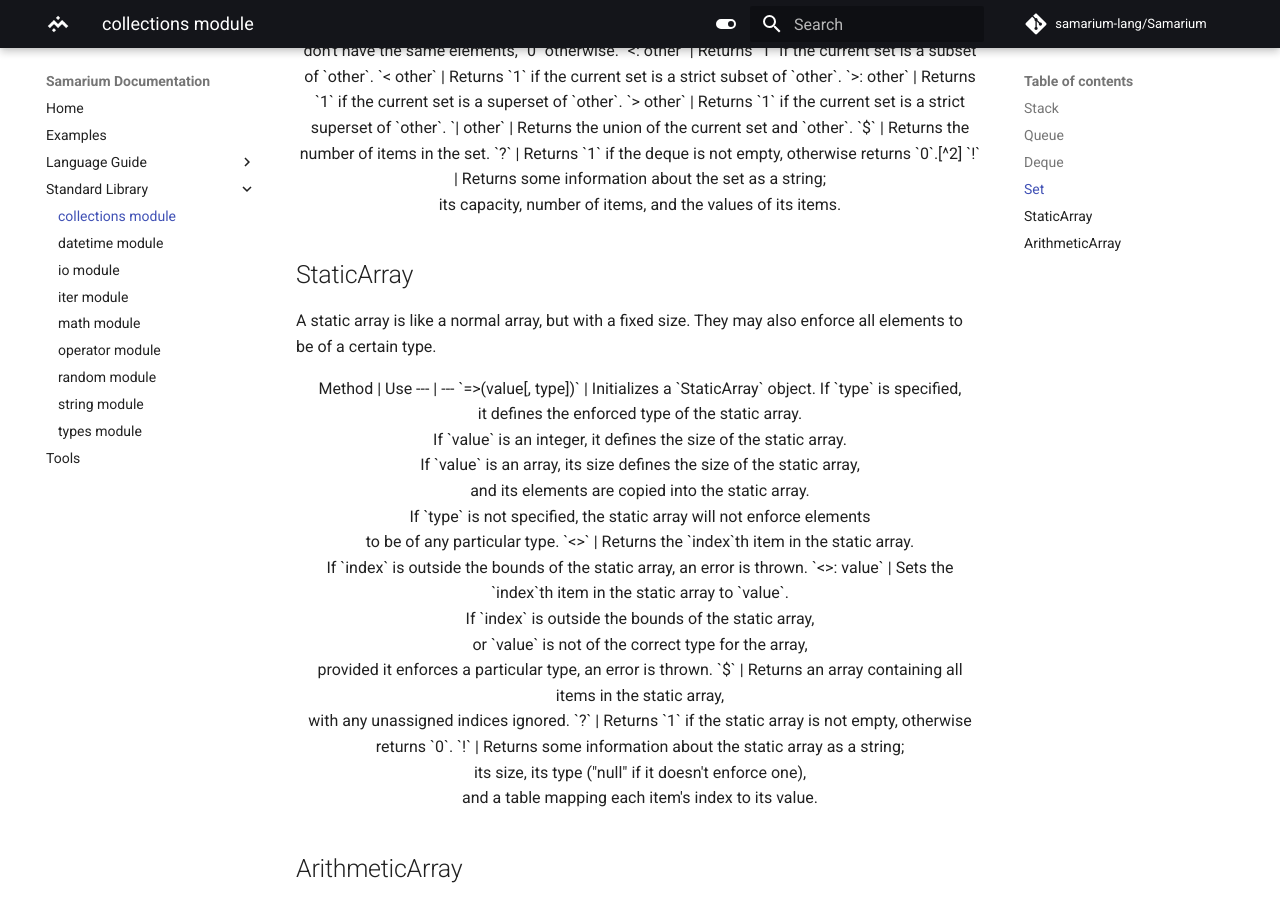
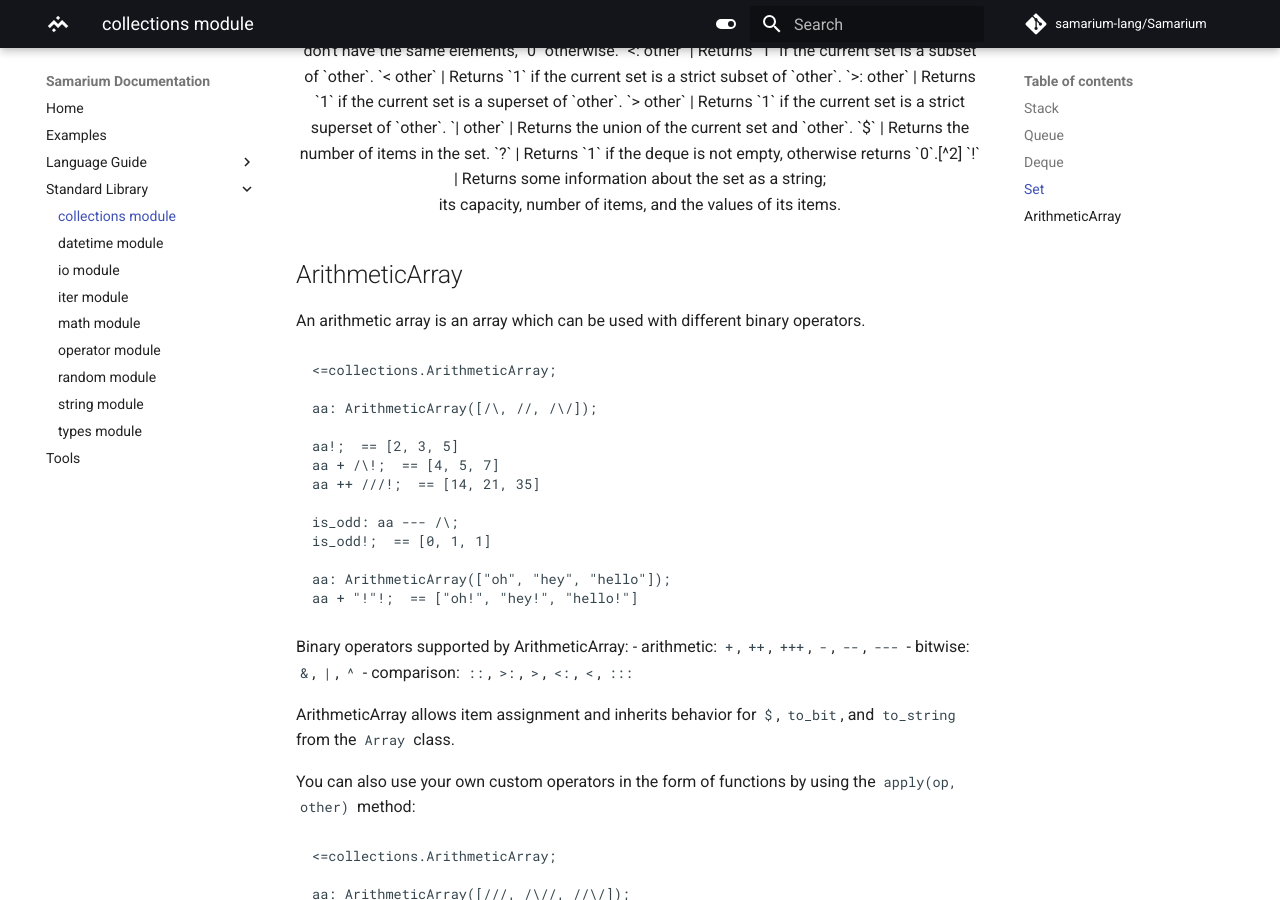
Before and after one commit to samarium-lang/Samarium, an MkDocs documentation site: the page built from docs/stdcollections.md, in a window 1280 px wide and 900 px high, scrolled down 2668 px. Built offline with MkDocs 1.6.1 and Material for MkDocs 9.7.7, drawn with Linux system fonts in a browser that asks for light colours; comment, search, counter and statistics services are not loaded; some of the changed text lies outside the part shown.

Commit message:
Removed StaticArray

```diff
--- a/docs/stdcollections.md
+++ b/docs/stdcollections.md
@@ -1,6 +1,6 @@
 # `collections` module
 
-The `collections` module implements a few different data structure classes: [Stack](#stack), [Queue](#queue), [Set](#set), [Deque](#deque) and [StaticArray](#staticarray).
+The `collections` module implements a few different data structure classes: [Stack](#stack), [Queue](#queue), [Set](#set), [Deque](#deque), and [ArithmeticArray](#arithmeticarray).
 
 
 ## Stack
@@ -106,24 +106,6 @@ Method                        | Use
 </center>
 
 
-## StaticArray
-
-A static array is like a normal array, but with a fixed size. They may also enforce all elements to be of a certain type.
-
-<center>
-
-Method                   | Use
----                      | ---
-`=>(value[, type])`      | Initializes a `StaticArray` object. If `type` is specified,<br>it defines the enforced type of the static array.<br>If `value` is an integer, it defines the size of the static array.<br>If `value` is an array, its size defines the size of the static array,<br>and its elements are copied into the static array.<br>If `type` is not specified, the static array will not enforce elements<br>to be of any particular type.
-`<<index>>`              | Returns the `index`th item in the static array.<br>If `index` is outside the bounds of the static array, an error is thrown.
-`<<index>>: value`       | Sets the `index`th item in the static array to `value`.<br>If `index` is outside the bounds of the static array,<br>or `value` is not of the correct type for the array,<br>provided it enforces a particular type, an error is thrown.
-`$`                      | Returns an array containing all items in the static array,<br>with any unassigned indices ignored.
-`?`                      | Returns `1` if the static array is not empty, otherwise returns `0`.
-`!`                      | Returns some information about the static array as a string;<br>its size, its type ("null" if it doesn't enforce one),<br>and a table mapping each item's index to its value.
-
-</center>
-
-
 ## ArithmeticArray
 
 An arithmetic array is an array which can be used with different binary operators.
```
Also changed, not shown: 1 other file.
